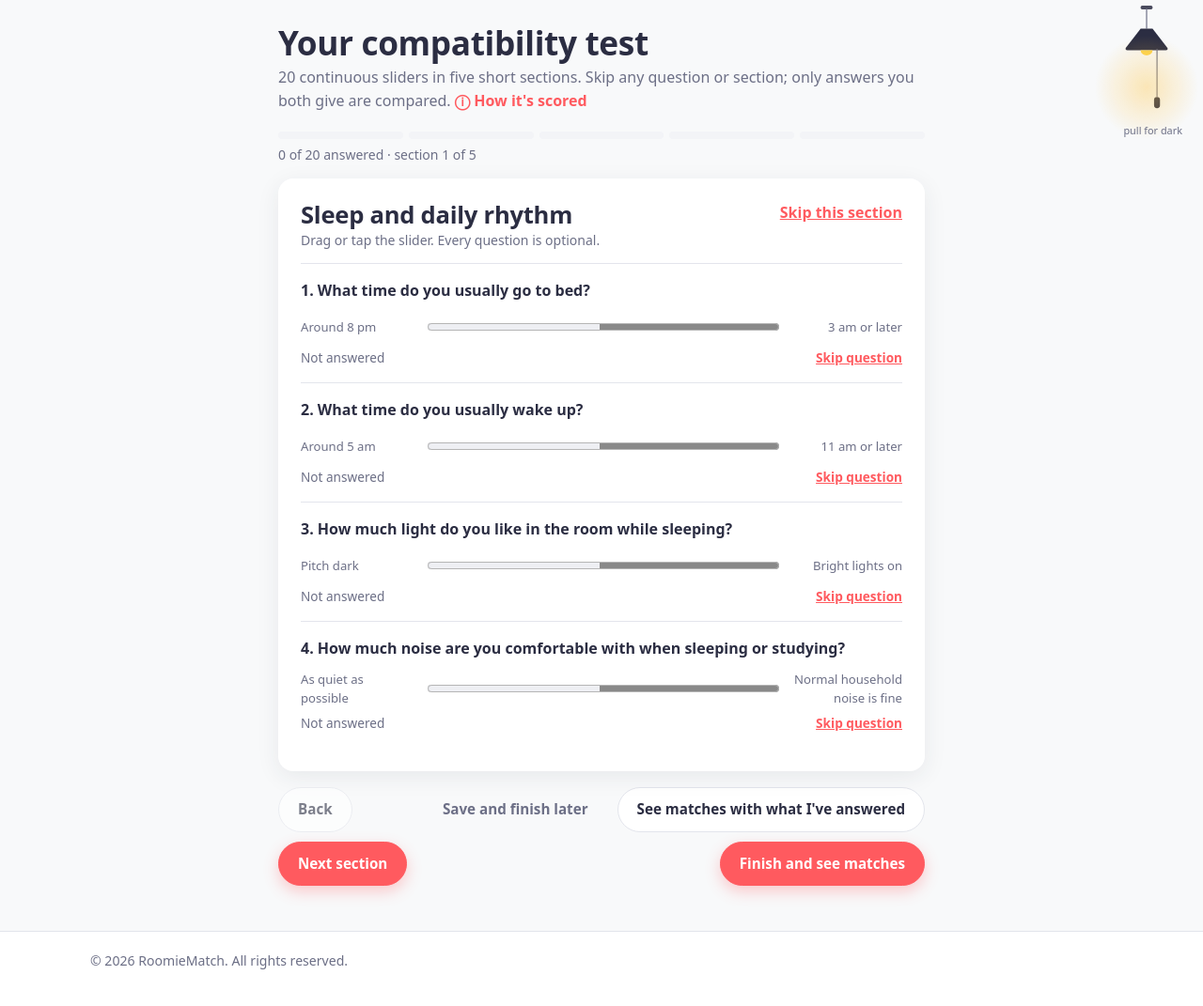
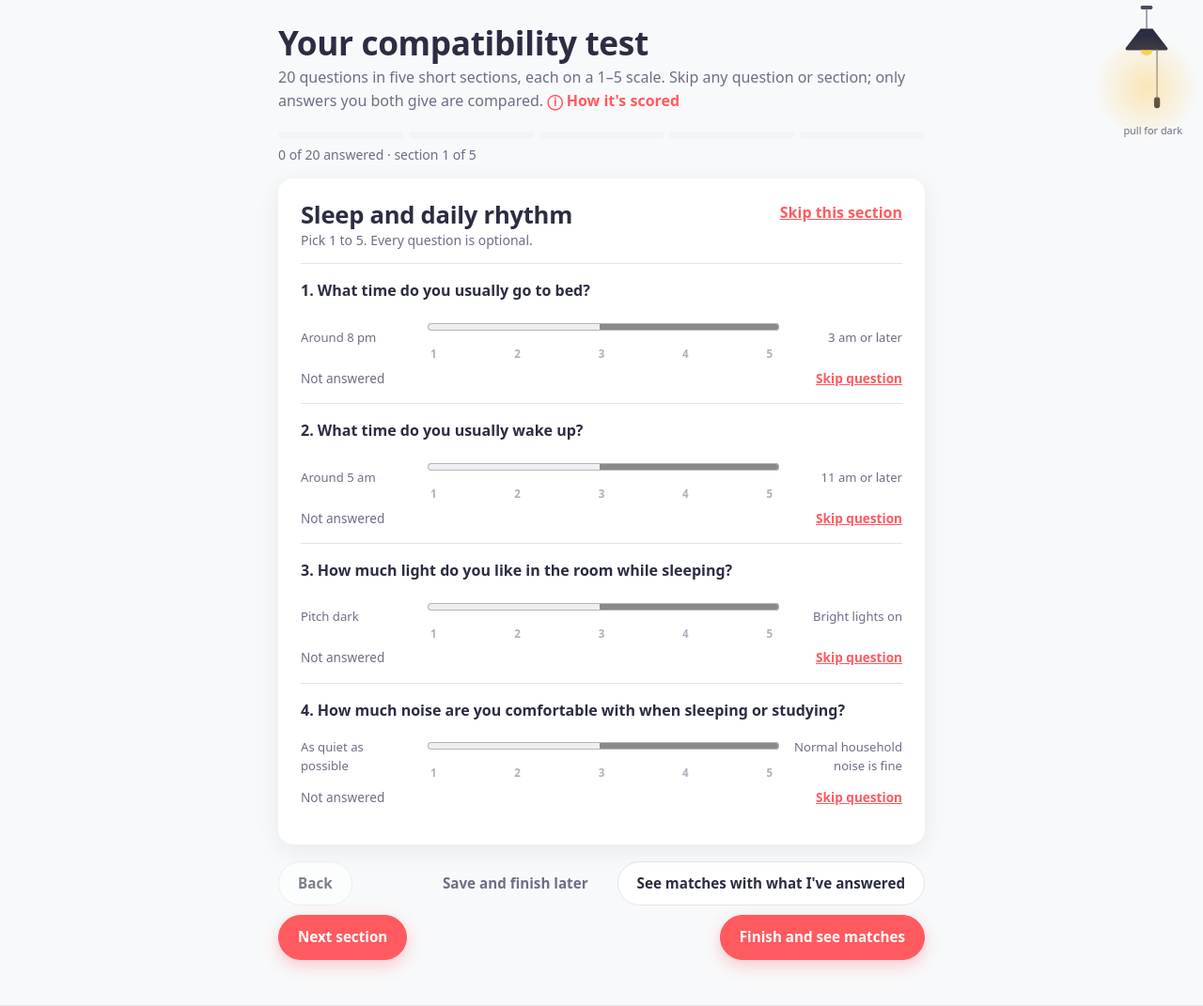
Before and after one commit to i25aaryat-collab/TEST-1, a PHP site: page /roommate-match/profile/test.php in a window 1280 px wide. Shown: the part 65-1136 px from the top of the page at 94% size. Before the commit the page ends 1097 px from the top, so only its background shows below. Run offline with PHP 8.4, Linux system fonts and the light colour scheme; the visitor is signed in with stand-in values (Sample User, id 1); tables that the repository leaves empty hold one stand-in row (values such as "Sample post"); some libraries are stand-ins or nearby versions.

Commit message:
Compatibility test back on 1-5 scales (ticks, snapped times); fit = 100 - 25 x steps apart; explanations updated
Co-Authored-By: Claude Opus 5.5 <noreply@anthropic.com>
Claude-Session: https://claude.ai/code/session_017xsq8mDj58HhyYqQzrdDp6

```diff
--- a/css/style.css
+++ b/css/style.css
@@ -1218,3 +1218,11 @@ html:not([data-theme="dark"]) .fyp-stage {
 .why-modal .why-table { max-height: none; }
 @keyframes why-in { from { opacity: 0; } }
 .why-foot { display: flex; justify-content: space-between; align-items: center; margin-top: 10px; }
+
+/* 1-5 test scales: five visible stops under each slider */
+.tq-track { flex: 1; display: grid; gap: 4px; }
+.tq-track input[type=range] { width: 100%; }
+.tq-ticks { display: flex; justify-content: space-between; padding: 0 6px; font-size: .72rem; color: var(--muted); font-weight: 600; }
+.tq-ticks i { font-style: normal; width: 1ch; text-align: center; }
+.tq.is-unset .tq-ticks { opacity: .55; }
+@media (max-width: 600px) { .tq-scale .tq-track { grid-column: 1 / -1; grid-row: 2; } }
--- a/how-matching-works.php
+++ b/how-matching-works.php
@@ -17,7 +17,7 @@ require __DIR__ . '/includes/header.php';
         <p class="muted">Your score with someone is a conversation starter, not a promise that you'll live well together.</p>
 
         <h2>1. You both answer the same short test</h2>
-        <p><?= count(test_questions()) ?> continuous sliders across five areas. Each end has a clear label, and neither end is the "right" answer.</p>
+        <p><?= count(test_questions()) ?> questions across five areas, each answered on a 1–5 scale. Each end has a clear label, and neither end is the "right" answer.</p>
         <ul class="how-list">
             <?php foreach (TEST_SECTIONS as $s => $qs): ?><li><strong><?= e($s) ?></strong>: <?= e(implode(', ', array_map(fn($q) => rtrim(lcfirst($q[0]), '?'), array_values($qs)))) ?>.</li><?php endforeach; ?>
         </ul>
@@ -26,7 +26,7 @@ require __DIR__ . '/includes/header.php';
         <div class="how-table">
             <div><b>Same point</b><span>100</span></div><div><b>25 points apart</b><span>75</span></div><div><b>50 points apart</b><span>50</span></div><div><b>75 points apart</b><span>25</span></div><div><b>Opposite ends</b><span>0</span></div>
         </div>
-        <p>For each question you both answered, fit is <strong>100 − the distance between your slider values</strong>. We average those fits equally. Questions either person skipped are left out. We show a score after at least <?= MIN_SHARED ?> shared answers.</p>
+        <p>For each question you both answered, fit is <strong>100 − 25 × the number of steps between your answers</strong>: the same answer is 100, one step apart 75, two 50, three 25, opposite ends 0. We average those fits equally. Questions either person skipped are left out. We show a score after at least <?= MIN_SHARED ?> shared answers.</p>
 
         <h2>3. Skipped answers never count against you</h2>
         <p>Each section and question can be skipped. We average only the answers you <em>both</em> gave; skipped answers never count as mismatches. Every score says how many shared answers it uses.</p>
--- a/profile/test.php
+++ b/profile/test.php
@@ -1,7 +1,7 @@
 <?php
 /**
  * profile/test.php  —  Owner: M3 (Profiles)
- * Twenty continuous sliders in five sections. Each question and each section
+ * Twenty 1-5 scales in five sections. Each question and each section
  * can be skipped; skipped answers stay out of the score.
  * Answers are stored as JSON in profiles.answers. Scoring: swipe/compatibility.php.
  * Buttons: "Save and finish later" (profile), "See matches with what I've
@@ -24,15 +24,15 @@ if ($_SERVER['REQUEST_METHOD'] === 'POST') {
     foreach (test_questions() as $key => $question) {
         $value = (string) ($submitted[$key] ?? '');
         if ($value === '') continue;                    // skipped
-        if (!ctype_digit($value) || (int) $value < 0 || (int) $value > 100) {
-            $errors['q_' . $key] = 'Choose a point on the slider, or skip the question.';
+        if (!ctype_digit($value) || (int) $value < 1 || (int) $value > 5) {
+            $errors['q_' . $key] = 'Pick a point from 1 to 5, or skip the question.';
             continue;
         }
         $answers[$key] = (int) $value;
     }
 
     if (!$errors) {
-        $storedAnswers = ['_scale' => 100] + $answers;
+        $storedAnswers = $answers;                      // 1..5 per question
         $pdo->prepare('UPDATE profiles SET answers = ?, updated_at = CURRENT_TIMESTAMP WHERE user_id = ?')
             ->execute([json_encode($storedAnswers), $userId]);
         if ($go === 'later') { set_flash('success', 'Saved. You can finish the test any time from your profile.'); redirect('profile/view_profile.php'); }
@@ -49,7 +49,7 @@ require __DIR__ . '/../includes/header.php';
     <div class="page-head">
         <div>
             <h1>Your compatibility test</h1>
-            <p class="muted"><?= $total ?> continuous sliders in five short sections. Skip any question or section; only answers you both give are compared.
+            <p class="muted"><?= $total ?> questions in five short sections, each on a 1–5 scale. Skip any question or section; only answers you both give are compared.
                 <a href="<?= e(url('how-matching-works.php')) ?>" class="info-i" title="How matching works">ⓘ How it's scored</a></p>
         </div>
     </div>
@@ -65,7 +65,7 @@ require __DIR__ . '/../includes/header.php';
         <?php $n = 0; $step = 0; foreach (TEST_SECTIONS as $section => $qs): $step++; ?>
             <section class="card test-section" data-step="<?= $step ?>">
                 <div class="sec-head">
-                    <div><h2><?= e($section) ?></h2><p class="muted small">Drag or tap the slider. Every question is optional.</p></div>
+                    <div><h2><?= e($section) ?></h2><p class="muted small">Pick 1 to 5. Every question is optional.</p></div>
                     <button type="button" class="link-btn small tq-skip-section">Skip this section</button>
                 </div>
                 <?php foreach ($qs as $k => [$ask, $low, $high, $kind]): $n++; $val = $answers[$k] ?? null; $optional = in_array($k, ['culture', 'religion_diff'], true); ?>
@@ -74,11 +74,11 @@ require __DIR__ . '/../includes/header.php';
                         <input type="hidden" name="q[<?= e($k) ?>]" value="<?= $val === null ? '' : (int) $val ?>">
                         <div class="tq-scale">
                             <span class="tq-end"><?= e($low) ?></span>
-                            <input type="range" id="q-<?= e($k) ?>" min="0" max="100" step="1" value="<?= $val === null ? 50 : (int) $val ?>" aria-describedby="v-<?= e($k) ?>">
+                            <div class="tq-track"><input type="range" id="q-<?= e($k) ?>" min="1" max="5" step="1" value="<?= $val === null ? 3 : (int) $val ?>" aria-describedby="v-<?= e($k) ?>"><span class="tq-ticks" aria-hidden="true"><i>1</i><i>2</i><i>3</i><i>4</i><i>5</i></span></div>
                             <span class="tq-end"><?= e($high) ?></span>
                         </div>
                         <div class="tq-foot">
-                            <span class="tq-val" id="v-<?= e($k) ?>"><?= $val === null ? 'Not answered' : 'Your answer: ' . (int) $val . '%' ?></span>
+                            <span class="tq-val" id="v-<?= e($k) ?>"><?= $val === null ? 'Not answered' : 'Your answer: ' . (int) $val . ' of 5' ?></span>
                             <button type="button" class="link-btn small tq-skip">Skip question</button>
                         </div>
                     </div>
@@ -112,7 +112,7 @@ $extraScripts = <<<'HTML'
         return Array.from(sec.querySelectorAll('.tq input[type=hidden]')).filter(function (input) { return input.value !== ''; }).length;
     }
     function timeText(startHour, spanHours, value) {
-        const minutes = Math.round(startHour * 60 + spanHours * 60 * Number(value) / 100) % 1440;
+        const minutes = Math.round((startHour * 60 + spanHours * 60 * (Number(value) - 1) / 4) / 30) * 30 % 1440;   // snap to :00 / :30
         const hour24 = Math.floor(minutes / 60), minute = minutes % 60;
         const period = hour24 >= 12 ? 'pm' : 'am';
         const hour12 = hour24 % 12 || 12;
@@ -120,10 +120,10 @@ $extraScripts = <<<'HTML'
     }
     function labelFor(q, value) {
         const kind = q.dataset.kind, number = Number(value);
-        if (kind === 'bedtime') return timeText(20, 7, number);
-        if (kind === 'waketime') return timeText(5, 6, number);
-        if (kind === 'temperature') return (18 + 12 * number / 100).toFixed(1) + '°C';
-        return number + '% along the scale';
+        if (kind === 'bedtime') return number + ' of 5 · around ' + timeText(20, 7, number) + (number === 5 ? ' or later' : '');
+        if (kind === 'waketime') return number + ' of 5 · around ' + timeText(5, 6, number) + (number === 5 ? ' or later' : '');
+        if (kind === 'temperature') return (18 + 3 * (number - 1)) + '°C';
+        return number + ' of 5';
     }
     function update() {
         let done = 0, total = 0;
@@ -145,7 +145,7 @@ $extraScripts = <<<'HTML'
     }
     function skipQuestion(q) {
         const hidden = q.querySelector('input[type=hidden]'), range = q.querySelector('input[type=range]');
-        hidden.value = ''; range.value = 50; q.classList.add('is-unset');
+        hidden.value = ''; range.value = 3; q.classList.add('is-unset');
         const out = q.querySelector('.tq-val'); if (out) out.textContent = 'Skipped';
         q.closest('.test-section').classList.remove('section-skipped');
         const skipButton = q.closest('.test-section').querySelector('.tq-skip-section');
@@ -155,7 +155,7 @@ $extraScripts = <<<'HTML'
     function skipSection(sec) {
         sec.querySelectorAll('.tq').forEach(function (q) {
             const hidden = q.querySelector('input[type=hidden]'), range = q.querySelector('input[type=range]');
-            hidden.value = ''; range.value = 50; q.classList.add('is-unset');
+            hidden.value = ''; range.value = 3; q.classList.add('is-unset');
             const out = q.querySelector('.tq-val'); if (out) out.textContent = 'Skipped';
         });
         sec.classList.add('section-skipped');
--- a/swipe/compatibility.php
+++ b/swipe/compatibility.php
@@ -4,8 +4,8 @@
  * --------------------------------------------------------------------------
  * The compatibility score, from the RoomieMatch test (profile/test.php).
  *
- *  - The twenty questions use 0..100 sliders stored in profiles.answers JSON.
- *  - Fit per question = 100 - the distance between two answers.
+ *  - Every question is a 1..5 scale, stored in profiles.answers JSON.
+ *  - Fit per question = 100 - 25 x (steps apart): same 100, 1 apart 75, 2 apart 50, 3 apart 25, opposite ends 0.
  *  - Every question has equal weight. A skipped answer is excluded.
  *  - Fewer than MIN_SHARED shared answers -> no score ("Not enough answers yet").
  *  - Budget and city are Discover filters, not part of the score.
@@ -57,31 +57,27 @@ function test_questions(): array
     return $all;
 }
 
-/** Stored answers are normalized to 0..100. Older 1..5 scores are expanded to that scale. */
+/** Answers as 1..5 steps. (Answers saved during the short-lived 0..100 slider version are rounded to the nearest step.) */
 function test_answers(array $profile): array
 {
     $payload = json_decode((string) ($profile['answers'] ?? ''), true);
     if (!is_array($payload)) return [];
-    $isCurrentScale = (int) ($payload['_scale'] ?? 0) === 100;
+    $fromHundred = (int) ($payload['_scale'] ?? 0) === 100;
     unset($payload['_scale']);
 
     $answers = [];
     foreach (test_questions() as $key => $_question) {
         $value = $payload[$key] ?? null;
         if (!is_numeric($value)) continue;
-        $value = (int) $value;
-        if ($isCurrentScale && $value >= 0 && $value <= 100) {
-            $answers[$key] = $value;
-        } elseif (!$isCurrentScale && $value >= 1 && $value <= 5) {
-            $answers[$key] = ($value - 1) * 25;
-        }
+        $value = $fromHundred ? (int) round(max(0, min(100, (float) $value)) / 25) + 1 : (int) $value;
+        if ($value >= 1 && $value <= 5) $answers[$key] = $value;
     }
     return $answers;
 }
 
 /**
- * Each shared answer has equal weight: fit = 100 - the absolute distance
- * between two 0..100 slider values. Skips are excluded from both numerator
+ * Each shared answer has equal weight: fit = 100 - 25 x the number of steps
+ * between two 1..5 answers. Skips are excluded from both numerator
  * and denominator, and fewer than five shared answers yields no score.
  */
 function compatibility_result(array $a, array $b): array
@@ -96,14 +92,15 @@ function compatibility_result(array $a, array $b): array
 
     foreach (test_questions() as $key => $question) {
         if (!isset($answersA[$key], $answersB[$key])) continue;
-        $gap = abs($answersA[$key] - $answersB[$key]);
+        $steps = abs($answersA[$key] - $answersB[$key]);
+        $gap = $steps * 25;                                      // 0, 25, 50, 75 or 100
         $fit = 100 - $gap;
         $sum += $fit;
         $shared++;
         $sections[$question['section']][] = $fit;
         $items[] = ['q' => $question[0], 'you' => $answersA[$key], 'them' => $answersB[$key], 'fit' => $fit];
-        if ($gap <= 5 && !$same) $same = 'You both chose similar answers for: ' . lcfirst($question[0]);
-        if ($gap >= 25 && (!$largestDifference || $gap > $largestDifference[1])) $largestDifference = [$question[0], $gap];
+        if ($steps === 0 && !$same) $same = 'You both chose similar answers for: ' . lcfirst($question[0]);
+        if ($steps >= 2 && (!$largestDifference || $gap > $largestDifference[1])) $largestDifference = [$question[0], $gap];
     }
 
     return [
@@ -164,13 +161,13 @@ function score_line(array $r): string
 
 /**
  * The (i) button: opens a small panel showing the formula and this pair's own numbers.
- *   score = average over shared questions of (100 - |your answer - their answer|)
+ *   score = average over shared questions of (100 - 25 x |your answer - their answer|), answers on 1..5
  */
 function score_explain(array $r): string
 {
     $rows = '';
     foreach ($r['items'] ?? [] as $i) {
-        $rows .= '<tr><td>' . e($i['q']) . '</td><td>' . (int) $i['you'] . '</td><td>' . (int) $i['them'] . '</td><td>100 − ' . abs((int) $i['you'] - (int) $i['them']) . ' = <strong>' . (int) $i['fit'] . '</strong></td></tr>';
+        $rows .= '<tr><td>' . e($i['q']) . '</td><td>' . (int) $i['you'] . '</td><td>' . (int) $i['them'] . '</td><td>100 − 25 × ' . abs((int) $i['you'] - (int) $i['them']) . ' = <strong>' . (int) $i['fit'] . '</strong></td></tr>';
     }
     $n = (int) $r['shared'];
     $result = $r['score'] === null
@@ -178,8 +175,8 @@ function score_explain(array $r): string
         : '<p class="why-result">' . (count($r['items'] ?? []) <= 12 ? implode(' + ', array_map(fn($i) => (int) $i['fit'], $r['items'] ?? [])) . ' = ' : 'Fits add up to ')
           . (int) ($r['sum'] ?? 0) . ', ÷ ' . $n . ' answers = <strong>' . $r['score'] . '%</strong></p>';
     return '<details class="score-why"><summary aria-label="How this score is worked out" title="How this score is worked out">i</summary><div class="why-panel">'
-        . '<p class="why-formula"><strong>Score</strong> = average of <code>100 − |your answer − their answer|</code> over the questions you both answered</p>'
-        . '<p class="muted small">Each answer is a 0–100 slider. Identical answers give 100, opposite ends give 0. Skipped questions don\'t count. At least ' . MIN_SHARED . ' shared answers are needed.</p>'
+        . '<p class="why-formula"><strong>Score</strong> = average of <code>100 − 25 × |your answer − their answer|</code> over the questions you both answered</p>'
+        . '<p class="muted small">Every answer is on a 1–5 scale. Same answer = 100, one step apart = 75, two = 50, three = 25, opposite ends = 0. Skipped questions don\'t count. At least ' . MIN_SHARED . ' shared answers are needed.</p>'
         . ($rows ? '<div class="why-table"><table><thead><tr><th>Question</th><th>You</th><th>Them</th><th>Fit</th></tr></thead><tbody>' . $rows . '</tbody></table></div>' : '')
         . $result
         . '<div class="why-foot"><a class="small" href="' . e(url('how-matching-works.php')) . '">More about matching</a>'
```
